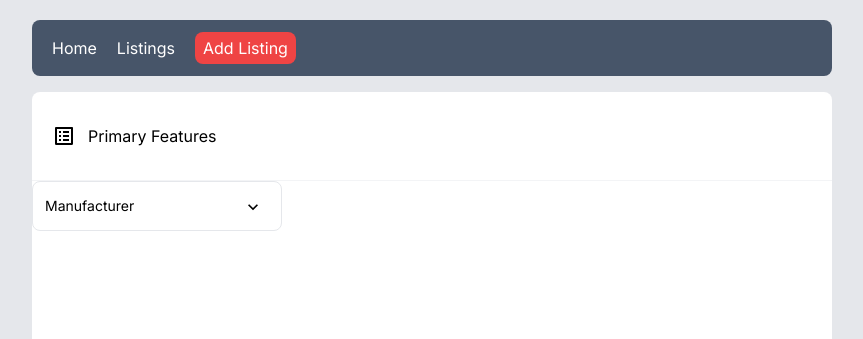
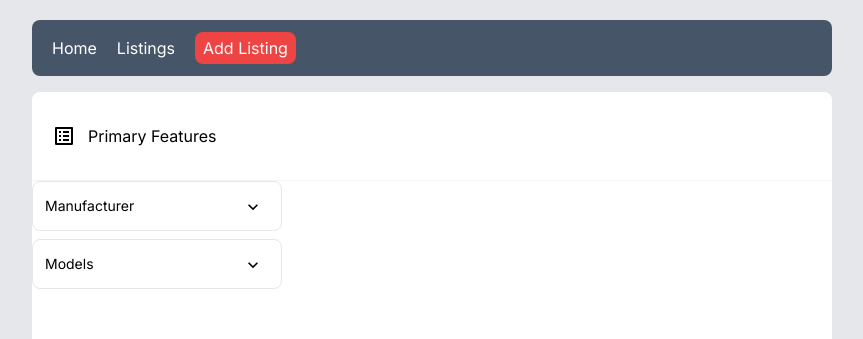
Before and after one commit to nicKondratiev/e-auto-next, a Next.js app: page /addListing in a window 1280 px wide. Shown: the top 339 px of the page, without its empty margins (208-1071 px from the left). Built offline with nearby package versions, Linux system fonts and the light colour scheme.

Commit message:
Create client-side Models.tsx dropdown component

```diff
--- a/app/addListing/page.tsx
+++ b/app/addListing/page.tsx
@@ -1,5 +1,6 @@
 import ListAltIcon from "@mui/icons-material/ListAlt";
 import Manu from "../../components/dropdown_components/Manu";
+import Models from "../../components/dropdown_components/Models";
 
 export default function addListing() {
   return (
@@ -10,8 +11,9 @@ export default function addListing() {
           <h3>Primary Features</h3>
         </div>
 
-        <div>
+        <div className="flex flex-col gap-2">
           <Manu />
+          <Models />
         </div>
       </div>
     </div>
--- a/components/dropdown/Dropdown.tsx
+++ b/components/dropdown/Dropdown.tsx
@@ -8,6 +8,7 @@ import { SetStateAction, Dispatch } from "react";
 import "./styles.css";
 
 import KeyboardArrowDownIcon from "@mui/icons-material/KeyboardArrowDown";
+import CloseIcon from "@mui/icons-material/Close";
 
 type DropDownProps = {
   header: string;
@@ -25,7 +26,7 @@ const DropDown = ({
   item,
   inputVal,
   setInputVal,
-  // setItem,
+  setItem,
   canOpen,
 }: DropDownProps) => {
   const [isOpen, setIsOpen] = useState(false);
@@ -63,7 +64,7 @@ const DropDown = ({
   };
 
   return (
-    <div ref={dropdownRef} className="absolute flex w-full lg:w-auto">
+    <div ref={dropdownRef} className="relative flex w-full lg:w-fit">
       {isOpen && (
         <div className="overlay md:hidden" onClick={closeDropdown}></div>
       )}
@@ -74,7 +75,7 @@ const DropDown = ({
             : () => null
         } // we have to check data truthiness because we don't want to open models dropdown before we have manu selected
         className={`${
-          !canOpen ? "border-none bg-gray-100 text-gray-300" : ""
+          !canOpen ? "border-1 bg-gray-100 text-gray-300" : ""
         } dropdown-outter flex w-full overflow-hidden lg:w-[250px]`}
       >
         <div className="relative flex h-auto flex-col justify-center">
@@ -105,12 +106,20 @@ const DropDown = ({
           </span>
         </div>
         <div className="rounded-full p-1.5 hover:bg-gray-100">
-          <KeyboardArrowDownIcon
-            className={`${
-              isOpen ? "open-animation rotate-180" : "close-animation rotate-0"
-            }`}
-            fontSize="small"
-          />
+          {!item ? (
+            <KeyboardArrowDownIcon
+              className={`${
+                isOpen
+                  ? "open-animation rotate-180"
+                  : "close-animation rotate-0"
+              }`}
+              fontSize="small"
+            />
+          ) : (
+            <button onClick={() => setItem("")}>
+              <CloseIcon className="scale-75" fontSize="small" />
+            </button>
+          )}
         </div>
       </div>
 
--- a/components/dropdown_components/Manu.tsx
+++ b/components/dropdown_components/Manu.tsx
@@ -20,7 +20,6 @@ export default function Manu() {
   const [inputVal, setInputVal] = useState<string>("");
 
   return (
-    <div>
     <DropDown
       canOpen={true}
       header="Manufacturer"
@@ -37,6 +36,5 @@ export default function Manu() {
       }
       item={store.searchParams.manu}
     />
-    </div>
   );
 }
--- /dev/null
+++ b/components/dropdown_components/Models.tsx
@@ -0,0 +1,48 @@
+"use client";
+
+import { useState } from "react";
+
+// reusables
+import Child from "../dropdown/Child";
+import DropDown from "../dropdown/Dropdown";
+
+// json data
+import carsData from "../../app/json/carsData.json";
+
+// useStore from zustand
+import useStore from "../../app/store";
+
+const Models = () => {
+  const store = useStore();
+
+  const [inputVal, setInputVal] = useState<string>("");
+
+  // filter carsData so it will only show models of selected manufacturer
+  const chosenManu = carsData.filter(
+    (car) => car.brand === store.searchParams.manu
+  );
+
+  const models = chosenManu[0]?.models || [];
+
+  console.log(models);
+  return (
+    <DropDown
+      header="Models"
+      item={store.searchParams.model}
+      inputVal={inputVal}
+      setInputVal={setInputVal}
+      canOpen={Boolean(models[0])}
+      setItem={store.addModel}
+      Child={
+        <Child
+          data={models}
+          setItem={store.addModel}
+          inputVal={inputVal}
+          item={store.searchParams.model}
+        />
+      }
+    />
+  );
+};
+
+export default Models;
```
Lines whose indentation alone changed are shown as unchanged.
